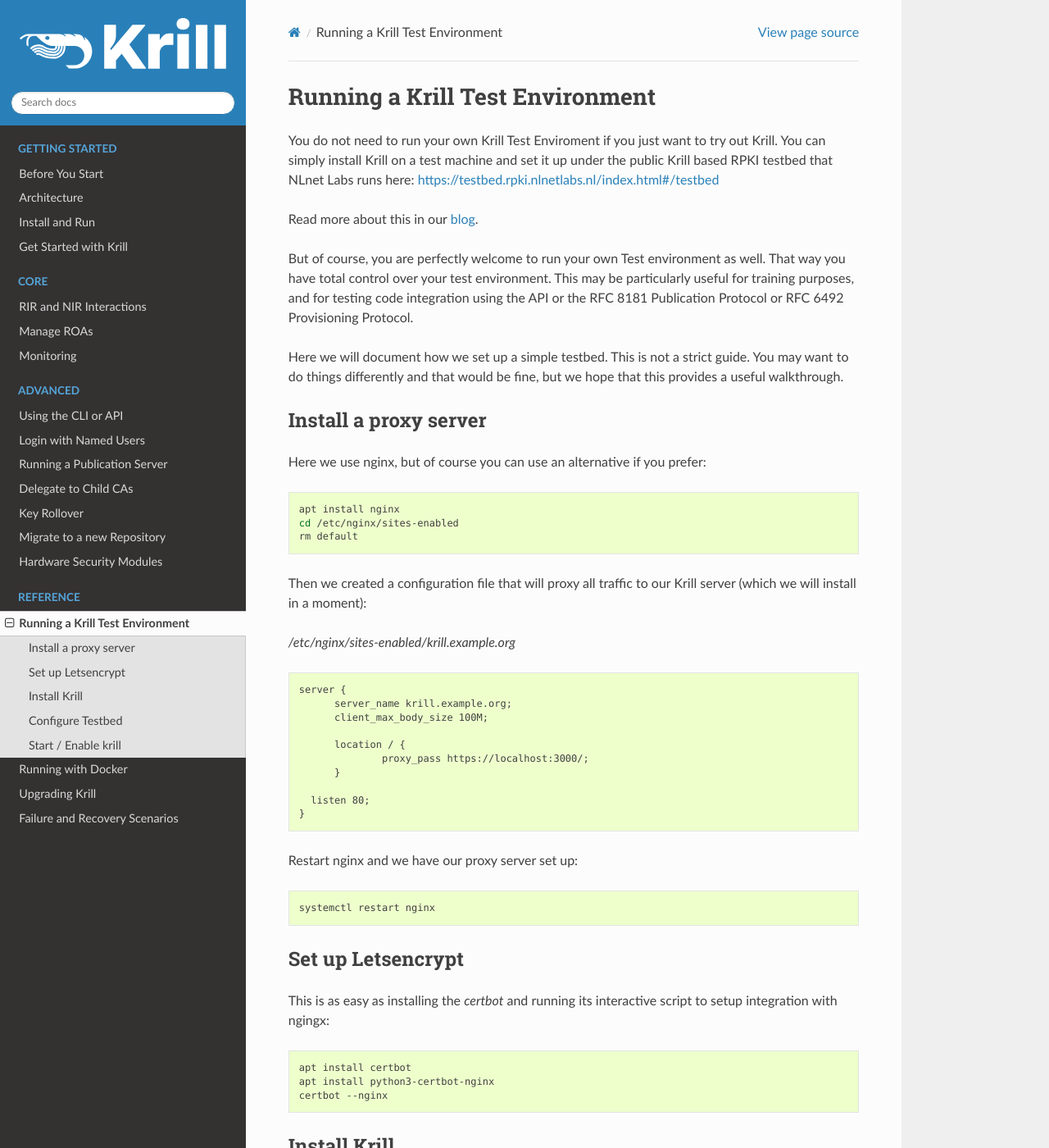
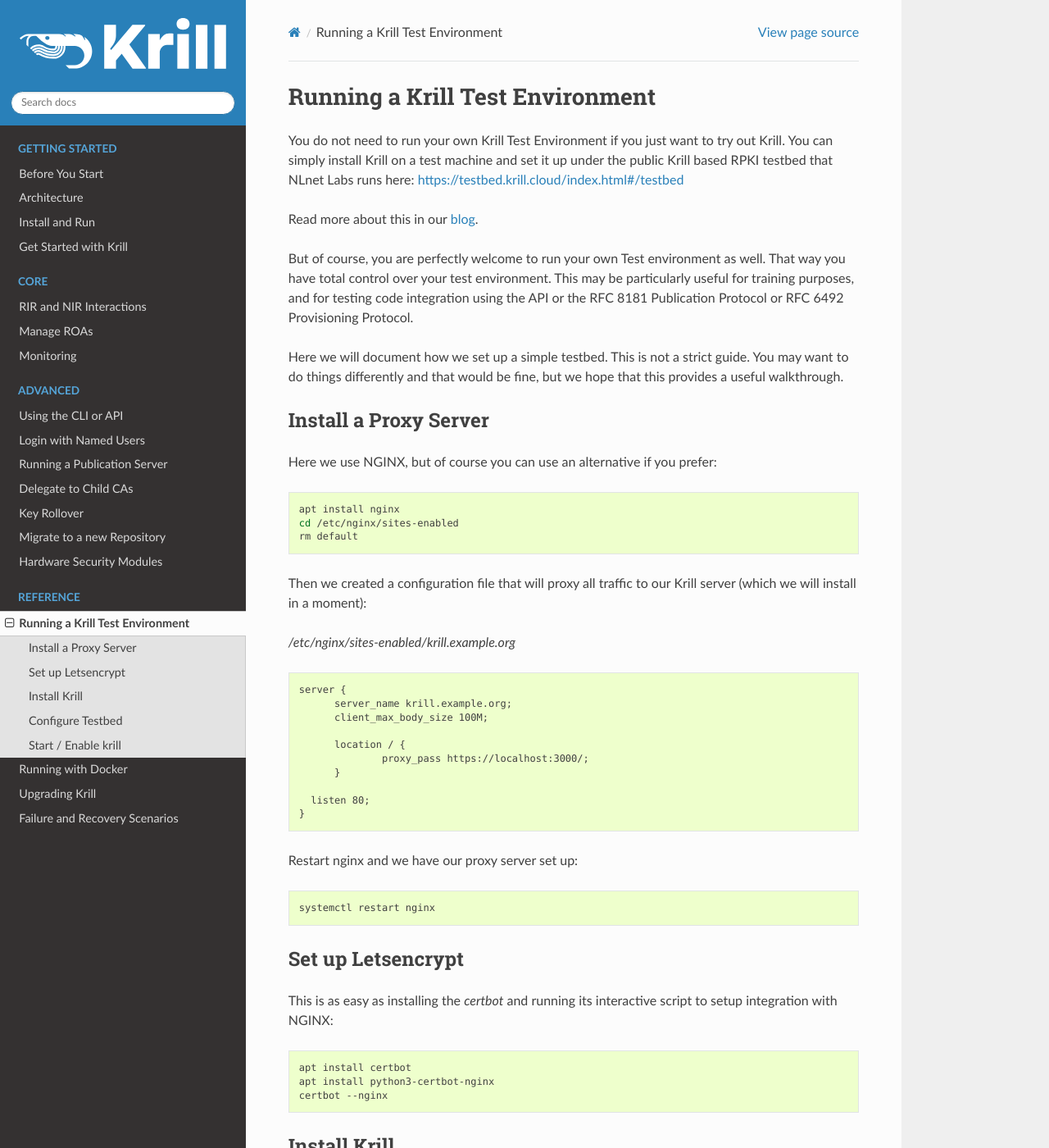
Before and after one commit to NLnetLabs/krill-manual, a Sphinx documentation site: the page built from source/testbed.rst, in a window 1280 px wide and 1400 px high. Shown: the whole window at 82% size. Built offline with Sphinx 7.4.7 and the Read the Docs theme 2.0.0, drawn with Linux system fonts in a browser that asks for light colours; the version number could not be read and is left out.

Commit message:
Update testbed references.

```diff
--- a/source/testbed.rst
+++ b/source/testbed.rst
@@ -3,12 +3,12 @@
 Running a Krill Test Environment
 ================================
 
-You do not need to run your own Krill Test Enviroment if you just want to
+You do not need to run your own Krill Test Environment if you just want to
 try out Krill. You can simply install Krill on a test machine and set it
 up under the public Krill based RPKI testbed that NLnet Labs runs here:
-https://testbed.rpki.nlnetlabs.nl/index.html#/testbed
+https://testbed.krill.cloud/index.html#/testbed
 
-Read more about this in our `blog <https://blog.nlnetlabs.nl/testing----123-delegated-rpki/>`_.
+Read more about this in our `blog <https://blog.nlnetlabs.nl/testing-the-waters-with-krill/>`_.
 
 But of course, you are perfectly welcome to run your own Test environment
 as well. That way you have total control over your test environment. This
@@ -21,10 +21,10 @@
 this provides a useful walkthrough.
 
 
-Install a proxy server
+Install a Proxy Server
 ^^^^^^^^^^^^^^^^^^^^^^
 
-Here we use nginx, but of course you can use an alternative if you prefer:
+Here we use NGINX, but of course you can use an alternative if you prefer:
 
 .. code-block:: bash
 
@@ -63,7 +63,7 @@
 ^^^^^^^^^^^^^^^^^^
 
 This is as easy as installing the `certbot` and running its interactive
-script to setup integration with ngingx:
+script to setup integration with NGINX:
 
 .. code-block:: bash
 
```
Also changed, not shown: source/upgrade.rst (+5 -5 lines).
